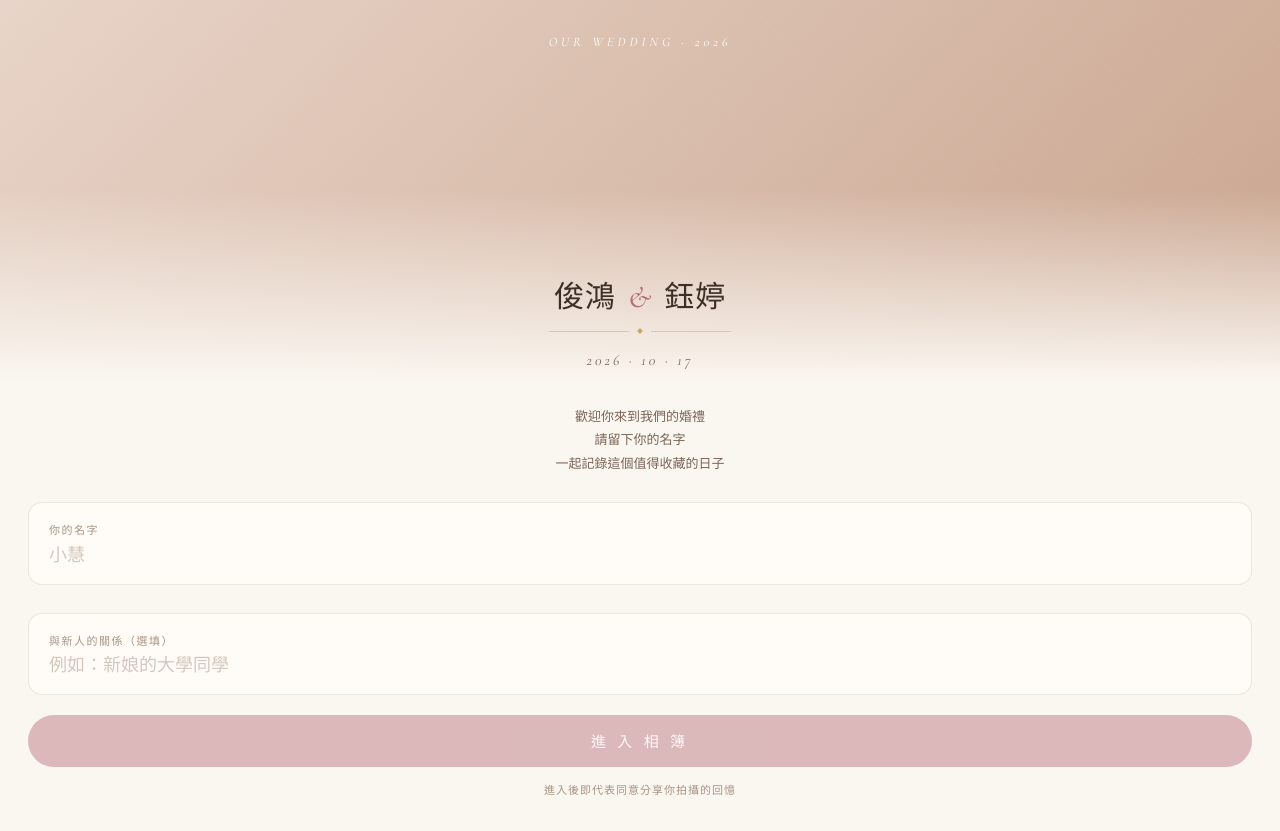
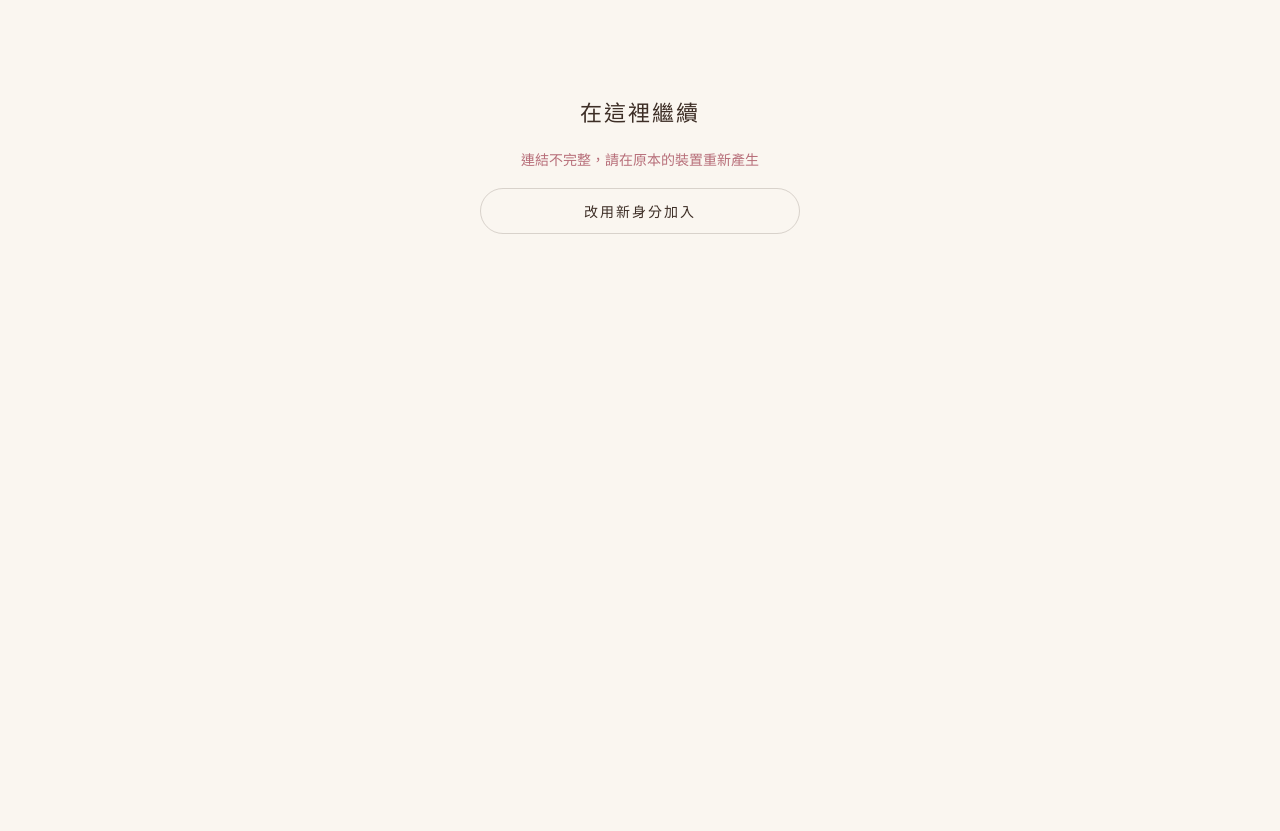
Before and after one commit to aimerfan/wedding-album, a Vue app in the folder frontend/: page /continue in a window 1280 px wide. Before the commit this address led to /welcome. After the commit the page ends 800 px from the top, so only its background shows below. Built offline with nearby package versions, Linux system fonts and the light colour scheme.

Commit message:
feat(frontend): 我的頁產生接續連結，新增 /continue 頁面延續身分

```diff
--- a/frontend/src/api/guests.ts
+++ b/frontend/src/api/guests.ts
@@ -41,3 +41,13 @@ export async function ensureGuestId() {
   setGuestId(me.guest.id)
   setProfile(me.guest.nickname, me.guest.relation ?? '')
 }
+
+/** 產生接續碼。完整連結由前端組：前後端可能不同網域，後端不知道前端的網址 */
+export function createTransferCode() {
+  return api<{ code: string; expiresAt: string }>('/me/transfer-codes', { method: 'POST' })
+}
+
+/** 在這個裝置用接續碼換一組新的 token。原本的裝置不會被登出 */
+export function claimTransferCode(code: string) {
+  return api<JoinResult>('/guests/claim', { method: 'POST', body: { transferCode: code } })
+}
--- a/frontend/src/components/ContinueSheet.vue
+++ b/frontend/src/components/ContinueSheet.vue
@@ -1,5 +1,7 @@
 <script setup lang="ts">
 import { computed, ref, watch } from 'vue'
+import { ApiError } from '@/api/client'
+import { createTransferCode } from '@/api/guests'
 
 /**
  * 「在其他裝置繼續」：產生一條一次性連結，在別的瀏覽器或電腦打開就是同一位賓客。
@@ -10,6 +12,8 @@ const open = defineModel<boolean>({ required: true })
 const link = ref('')
 const expiresAt = ref<Date | null>(null)
 const copied = ref(false)
+const loading = ref(false)
+const error = ref('')
 
 const canShare = typeof navigator !== 'undefined' && 'share' in navigator
 
@@ -24,12 +28,21 @@ watch(open, (isOpen) => {
   if (isOpen) generate()
 })
 
-function generate() {
-  // TODO: 接後端 API（POST /api/me/transfer-codes）。現在是假的接續碼，打開也不會有作用
-  const code = Math.random().toString(36).slice(2, 8).toUpperCase()
-  link.value = `${window.location.origin}/continue?code=${code}`
-  expiresAt.value = new Date(Date.now() + 30 * 60 * 1000)
+async function generate() {
+  link.value = ''
   copied.value = false
+  error.value = ''
+  loading.value = true
+  try {
+    const { code, expiresAt: expires } = await createTransferCode()
+    // 連結由前端組：前後端可能不同網域，後端不知道前端的網址
+    link.value = `${window.location.origin}/continue?code=${code}`
+    expiresAt.value = new Date(expires)
+  } catch (e) {
+    error.value = e instanceof ApiError ? e.message : '產生連結失敗，請稍後再試'
+  } finally {
+    loading.value = false
+  }
 }
 
 async function copy() {
@@ -62,15 +75,30 @@ async function share() {
           在那邊打開這條連結，就會延續你現在的身分。
         </p>
 
-        <!-- user-select: all，點一下就整串選起來，沒有剪貼簿權限時也能手動複製 -->
-        <p class="link">{{ link }}</p>
-        <p class="note">{{ expiresLabel }} 前有效，只能使用一次。請不要傳給別人。</p>
+        <p v-if="loading" class="link muted">產生連結中…</p>
+        <p v-else-if="error" class="link error" role="alert">
+          {{ error }}
+          <button class="retry" type="button" @click="generate">重試</button>
+        </p>
+        <template v-else>
+          <!-- user-select: all，點一下就整串選起來，沒有剪貼簿權限時也能手動複製 -->
+          <p class="link">{{ link }}</p>
+          <p class="note">{{ expiresLabel }} 前有效，只能使用一次。請不要傳給別人。</p>
+        </template>
 
         <div class="actions">
-          <button class="primary" type="button" @click="copy">
+          <button class="primary" type="button" :disabled="!link" @click="copy">
             {{ copied ? '已複製' : '複製連結' }}
           </button>
-          <button v-if="canShare" class="secondary" type="button" @click="share">分享</button>
+          <button
+            v-if="canShare"
+            class="secondary"
+            type="button"
+            :disabled="!link"
+            @click="share"
+          >
+            分享
+          </button>
         </div>
 
         <button class="close" type="button" @click="open = false">關閉</button>
@@ -136,6 +164,34 @@ h2 {
   user-select: all;
 }
 
+.link.muted {
+  color: var(--c-ink-mute);
+  font-family: inherit;
+  user-select: none;
+}
+
+.link.error {
+  color: var(--c-rose);
+  font-family: inherit;
+  user-select: none;
+}
+
+.retry {
+  margin-left: 8px;
+  padding: 2px 10px;
+  border: 1px solid var(--c-line-strong);
+  border-radius: 10px;
+  background: transparent;
+  font-size: 12px;
+  color: var(--c-ink);
+}
+
+.primary:disabled,
+.secondary:disabled {
+  opacity: 0.45;
+  box-shadow: none;
+}
+
 .note {
   margin: 8px 0 0;
   font-size: 11px;
--- a/frontend/src/router/index.ts
+++ b/frontend/src/router/index.ts
@@ -34,6 +34,8 @@ const router = createRouter({
 
     // 全螢幕畫面（沒有 tab bar）
     { path: '/welcome', name: 'welcome', component: () => import('@/views/WelcomeView.vue') },
+    // 接續連結：在另一個裝置延續同一位賓客，不需要先加入相簿
+    { path: '/continue', name: 'continue', component: () => import('@/views/ContinueView.vue') },
     { path: '/upload', name: 'upload', component: () => import('@/views/UploadPickerView.vue') },
     {
       path: '/upload/edit',
@@ -64,7 +66,7 @@ const router = createRouter({
  * 加入之後原本要去的網址記在 redirect，加入完再帶過去（例如分享出去的照片連結）。
  */
 router.beforeEach((to) => {
-  if (to.name === 'welcome') return true
+  if (to.name === 'welcome' || to.name === 'continue') return true
   if (!session.token) {
     return to.fullPath === '/'
       ? { name: 'welcome' }
--- /dev/null
+++ b/frontend/src/views/ContinueView.vue
@@ -0,0 +1,131 @@
+<script setup lang="ts">
+import { computed, onMounted, ref } from 'vue'
+import { useRoute, useRouter } from 'vue-router'
+import { ApiError } from '@/api/client'
+import { claimTransferCode } from '@/api/guests'
+import { invalidateAll } from '@/stores/photoLists'
+import { session, setGuestId, setProfile, setToken } from '@/stores/session'
+
+/**
+ * 在另一個瀏覽器或裝置打開「接續連結」的地方：/continue?code=XXXXXXXX
+ * 用接續碼換一組 token，之後就是同一位賓客。不需要先加入相簿。
+ */
+const route = useRoute()
+const router = useRouter()
+
+const code = computed(() => (typeof route.query.code === 'string' ? route.query.code : ''))
+
+type State = 'confirm' | 'working' | 'error'
+// 這個瀏覽器已經是某位賓客時，先問要不要切換，不要默默換掉
+const state = ref<State>(session.token ? 'confirm' : 'working')
+const error = ref('')
+
+async function claim() {
+  if (!code.value) {
+    state.value = 'error'
+    error.value = '連結不完整，請在原本的裝置重新產生'
+    return
+  }
+  state.value = 'working'
+  try {
+    const { token, guest } = await claimTransferCode(code.value)
+    setToken(token)
+    setGuestId(guest.id)
+    setProfile(guest.nickname, guest.relation ?? '')
+    // 換了身分，之前快取的「我上傳的」「收藏」都不再是自己的
+    invalidateAll()
+    router.replace({ name: 'feed' })
+  } catch (e) {
+    state.value = 'error'
+    error.value = e instanceof ApiError ? e.message : '發生錯誤，請稍後再試'
+  }
+}
+
+function keepCurrent() {
+  router.replace({ name: 'feed' })
+}
+
+onMounted(() => {
+  if (state.value === 'working') claim()
+})
+</script>
+
+<template>
+  <main class="continue">
+    <h1>在這裡繼續</h1>
+
+    <template v-if="state === 'confirm'">
+      <p class="text">
+        這個瀏覽器目前是「{{ session.nickname || '另一位賓客' }}」。<br />
+        要改成連結裡的身分嗎？
+      </p>
+      <button class="primary" type="button" @click="claim">改成連結裡的身分</button>
+      <button class="secondary" type="button" @click="keepCurrent">保持現在的身分</button>
+    </template>
+
+    <p v-else-if="state === 'working'" class="text">正在延續你的身分…</p>
+
+    <template v-else>
+      <p class="text error" role="alert">{{ error }}</p>
+      <button class="secondary" type="button" @click="router.replace({ name: 'welcome' })">
+        改用新身分加入
+      </button>
+    </template>
+  </main>
+</template>
+
+<style scoped>
+.continue {
+  min-height: 100dvh;
+  padding: calc(var(--page-top) + 80px) 24px 40px;
+  background: var(--c-bg);
+  color: var(--c-ink);
+  display: flex;
+  flex-direction: column;
+  align-items: center;
+  gap: 16px;
+  text-align: center;
+}
+
+h1 {
+  margin: 0;
+  font-family: var(--f-serif);
+  font-size: 22px;
+  font-weight: 500;
+  letter-spacing: 2px;
+}
+
+.text {
+  margin: 0;
+  font-size: 14px;
+  line-height: 1.8;
+  color: var(--c-ink-soft);
+}
+
+.text.error {
+  color: var(--c-rose);
+}
+
+.primary,
+.secondary {
+  width: 100%;
+  max-width: 320px;
+  height: 46px;
+  border-radius: 23px;
+  font-size: 14px;
+  letter-spacing: 2px;
+}
+
+.primary {
+  border: 0;
+  background: var(--c-rose);
+  color: #fff;
+  box-shadow: var(--shadow-rose);
+}
+
+.secondary {
+  border: 1px solid var(--c-line-strong);
+  background: transparent;
+  color: var(--c-ink);
+}
+</style>
```
